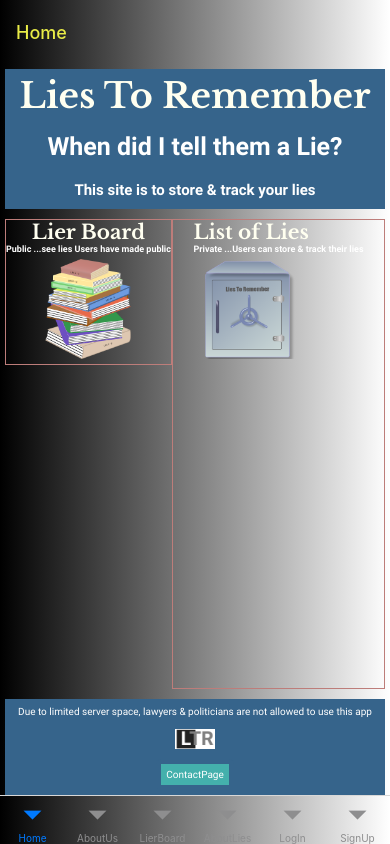
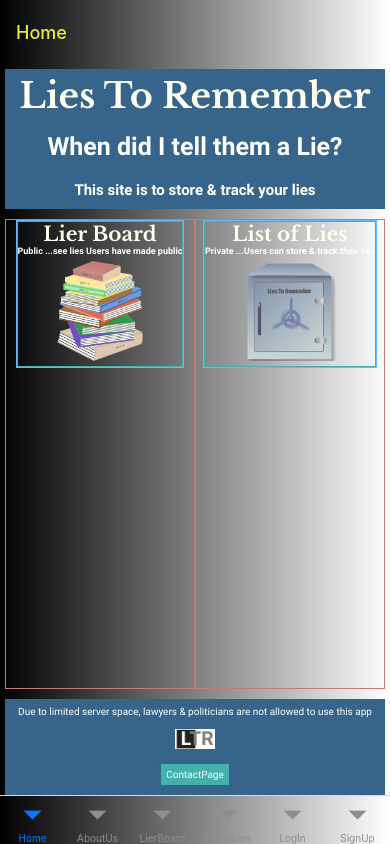
Before and after one commit to psteingh/LTRapp, a React Native app: screen /Home in a window 390 px wide. Built offline with nearby package versions, Linux system fonts and the light colour scheme.

Commit message:
ltrapp05201146

```diff
--- a/constants/HomeMidUseNav.js
+++ b/constants/HomeMidUseNav.js
@@ -1,14 +1,16 @@
 import { View, Pressable, StyleSheet } from 'react-native';
+
+import Colors from '../constants/colors';
 
 import { useNavigation } from '@react-navigation/native';
 
 function HomeMidUseNav({screenName, children}) {
     const navigation = useNavigation();
     return (
-        <View>
+        <View style={styles.homeMidUseNavCont}>
         <Pressable
             onPress={() => navigation.navigate(screenName)}>
-        <View>{children}</View>
+        <View style={styles.homeMidUseNavChildCont}>{children}</View>
         </Pressable>
         </View>
     );
@@ -18,6 +20,13 @@ export default HomeMidUseNav;
 
 const styles = StyleSheet.create({
     homeMidUseNavCont: {
-        backgroundColor: 'transparent'
+        alignItems: 'center',
+        borderWidth: 1,
+        borderColor: Colors.primaryLblue
+    },
+    homeMidUseNavChildCont: {
+        alignItems: 'center',
+        borderWidth: 1,
+        borderColor: Colors.primaryLgreen
     }
 });
--- a/home/homemid.js
+++ b/home/homemid.js
@@ -8,16 +8,14 @@ function HomeMid() {
     return (
         <View style={styles.homeMidContainer}>
 
-            <View>
+            <View style={styles.homeMidChildContainer}>
             <HomeMidUseNav screenName='LierBoard'>
-            <View style={styles.homeMidChildContainer}>
             <Text style={styles.homeMidTitle}>Lier Board</Text>
             <Text style={styles.homeMidDescription}>
             Public ...see lies Users have made public</Text>
             <Image
                 style={styles.homeMidImage}
                 source={require('../assets/images/ltrcatalog.png')} />
-            </View>
             </HomeMidUseNav>
             </View>
 
```
